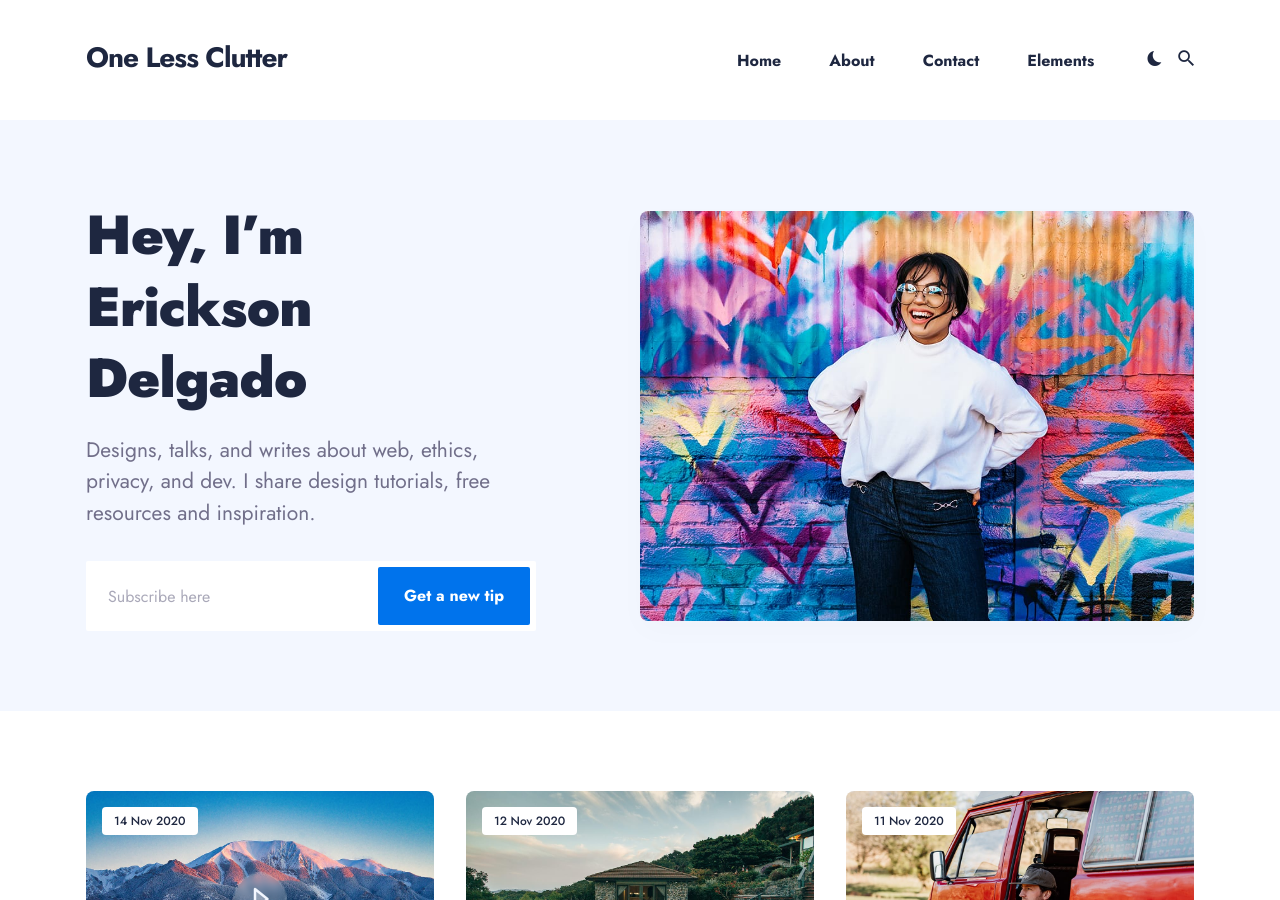
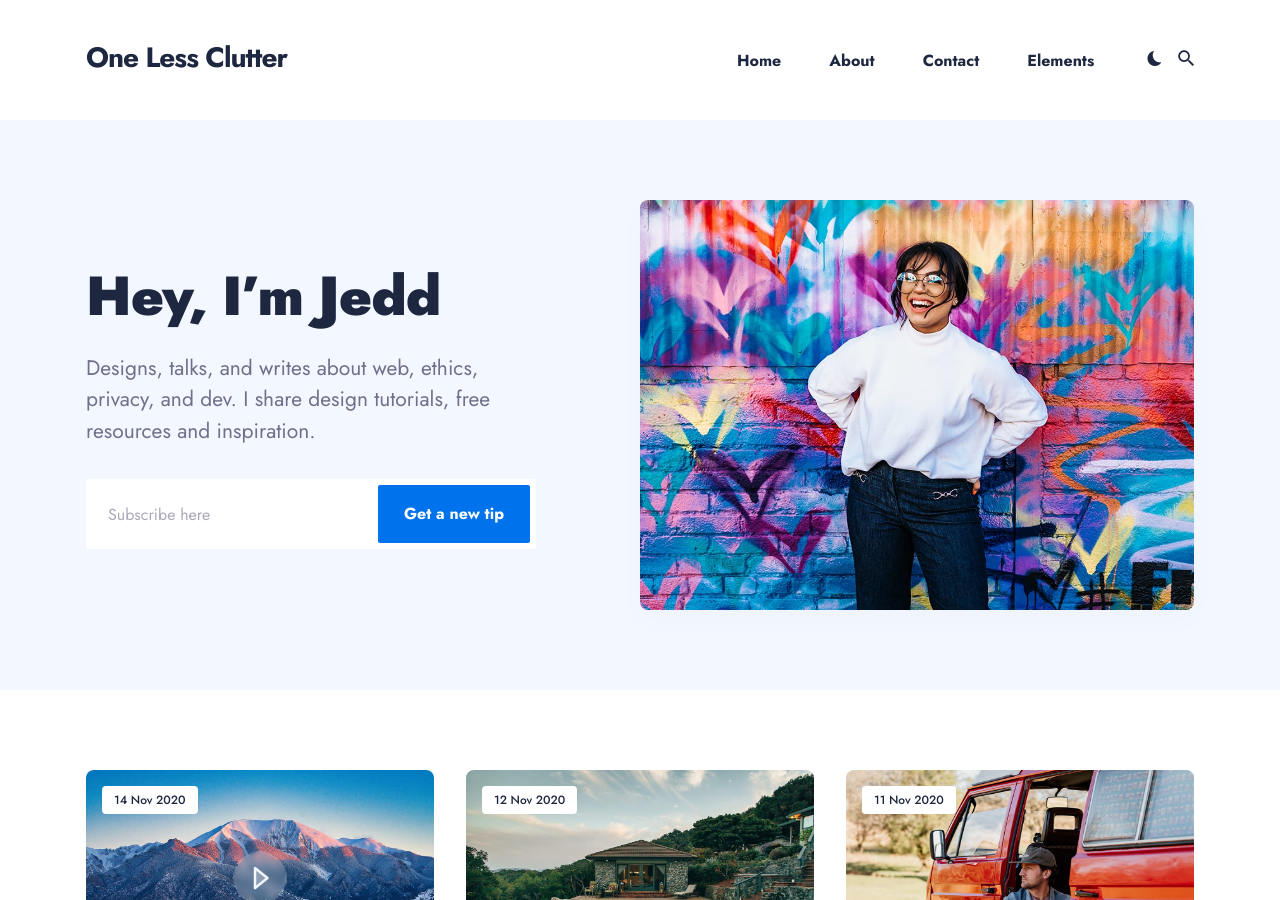
Before and after one commit to onelessclutter/onelessclutter.github.io, a Jekyll site: the page built from index.html, in a window 1280 px wide and 900 px high. Built offline with Jekyll 4.4.1, drawn with Linux system fonts in a browser that asks for light colours; nearby versions of some CDN libraries; the list of posts is cut into pages by our own code.

Commit message:
Remove name

```diff
--- a/_config.yml
+++ b/_config.yml
@@ -11,7 +11,7 @@ color_scheme: auto # You can choose three modes auto, light, and dark. By defaul
 #-------------------------------
 # Author Settings
 author:
-  author__name: Erickson Delgado
+  author__name: Jedd
   author__bio: Designs, talks, and writes about web, ethics, privacy, and dev. I share design tutorials, free resources and inspiration.
   author__avatar: '/images/01-1.jpg'
 
@@ -29,7 +29,7 @@ social:
 #-------------------------------
 # Hero Settings
 hero:
-  hero__title: Hey, I’m Erickson Delgado
+  hero__title: Hey, I’m Jedd
   hero__description: Designs, talks, and writes about web, ethics, privacy, and dev. I share design tutorials, free resources and inspiration.
   hero__image: '/images/01.jpg'
 
```
